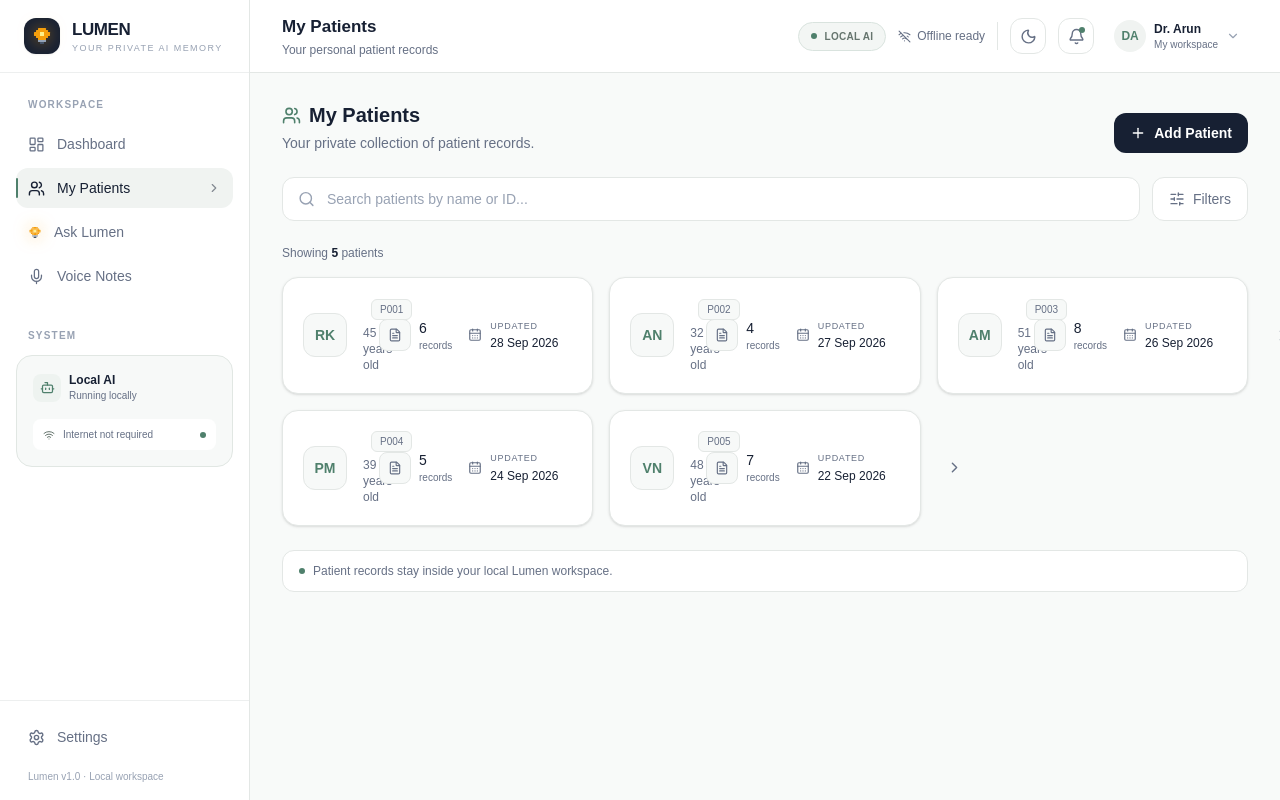
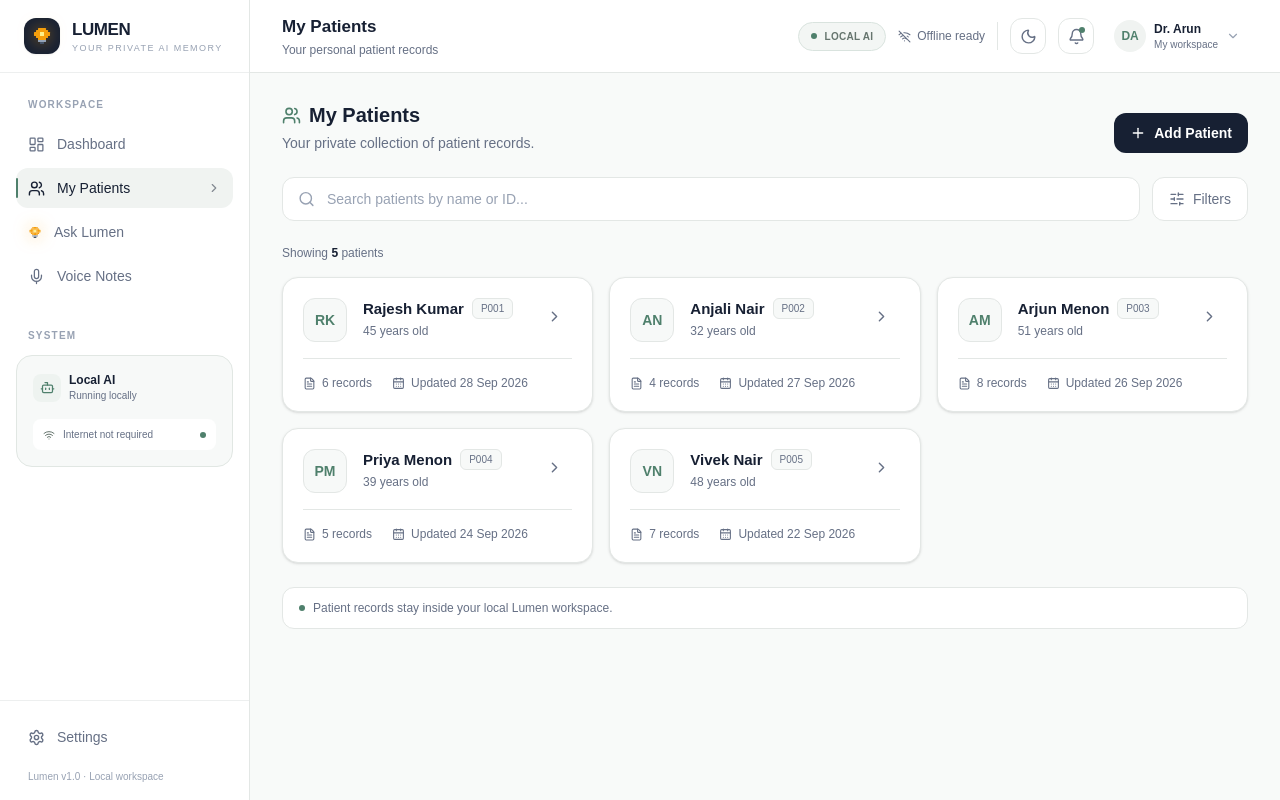
Before and after one commit to RuelZone/lumen, a Next.js app in the folder frontend/: page /patients in a window 1280 px wide. Built offline with nearby package versions, Linux system fonts and the light colour scheme.

Commit message:
Show full patient names in patient cards

```diff
--- a/frontend/components/patients/patientcard.tsx
+++ b/frontend/components/patients/patientcard.tsx
@@ -26,25 +26,19 @@ export default function PatientCard({
     .toUpperCase();
 
   return (
-    <Link
-      href={`/patients/${patient.id}`}
-      className="block"
-    >
+    <Link href={`/patients/${patient.id}`} className="block">
       <article className="group rounded-2xl border border-lumen-border bg-card p-5 shadow-sm transition-all duration-200 hover:-translate-y-[1px] hover:bg-card-hover hover:shadow-md dark:hover:border-[#3a4541]">
-        <div className="flex items-center gap-4">
-          {/* Avatar */}
+        <div className="flex min-w-0 items-start gap-4">
           <div className="flex h-11 w-11 shrink-0 items-center justify-center rounded-xl border border-lumen-border bg-card-hover text-sm font-semibold text-lumen-green">
             {initials}
           </div>
 
-          {/* Patient */}
           <div className="min-w-0 flex-1">
-            <div className="flex items-center gap-2">
-              <h3 className="truncate text-[15px] font-semibold text-foreground">
+            <div className="flex min-w-0 flex-wrap items-center gap-x-2 gap-y-1">
+              <h3 className="min-w-0 break-words text-[15px] font-semibold leading-5 text-foreground">
                 {patient.name}
               </h3>
-
-              <span className="rounded-md border border-lumen-border bg-card-hover px-2 py-0.5 text-[10px] font-medium text-lumen-muted">
+              <span className="shrink-0 rounded-md border border-lumen-border bg-card-hover px-2 py-0.5 text-[10px] font-medium text-lumen-muted">
                 {patient.id}
               </span>
             </div>
@@ -54,47 +48,6 @@ export default function PatientCard({
             </p>
           </div>
 
-          {/* Records */}
-          <div className="hidden items-center gap-2 sm:flex">
-            <div className="flex h-8 w-8 items-center justify-center rounded-lg border border-lumen-border bg-card-hover">
-              <FileText
-                size={14}
-                className="text-lumen-muted"
-              />
-            </div>
-
-            <div>
-              <p className="text-sm font-medium text-foreground">
-                {patient.records}
-              </p>
-
-              <p className="text-[10px] text-lumen-muted">
-                {patient.records === 1 ? "record" : "records"}
-              </p>
-            </div>
-          </div>
-
-          {/* Updated */}
-          <div className="hidden min-w-[125px] md:block">
-            <div className="flex items-center gap-2">
-              <CalendarDays
-                size={14}
-                className="text-lumen-muted"
-              />
-
-              <div>
-                <p className="text-[9px] uppercase tracking-[0.08em] text-lumen-muted">
-                  Updated
-                </p>
-
-                <p className="mt-0.5 text-xs font-medium text-foreground">
-                  {patient.lastUpdated}
-                </p>
-              </div>
-            </div>
-          </div>
-
-          {/* Arrow */}
           <div className="flex h-9 w-9 shrink-0 items-center justify-center rounded-lg border border-transparent transition-all group-hover:border-lumen-border group-hover:bg-card">
             <ChevronRight
               size={17}
@@ -103,21 +56,17 @@ export default function PatientCard({
           </div>
         </div>
 
-        {/* Mobile metadata */}
-        <div className="mt-4 flex items-center gap-4 border-t border-lumen-border pt-4 sm:hidden">
+        <div className="mt-4 flex flex-wrap items-center gap-x-5 gap-y-2 border-t border-lumen-border pt-4">
           <div className="flex items-center gap-1.5 text-xs text-lumen-muted">
             <FileText size={13} />
             <span>
-              {patient.records}{" "}
-              {patient.records === 1 ? "record" : "records"}
+              {patient.records} {patient.records === 1 ? "record" : "records"}
             </span>
           </div>
 
-          <div className="h-3 w-px bg-lumen-border" />
-
           <div className="flex items-center gap-1.5 text-xs text-lumen-muted">
             <CalendarDays size={13} />
-            <span>{patient.lastUpdated}</span>
+            <span>Updated {patient.lastUpdated}</span>
           </div>
         </div>
       </article>
```
